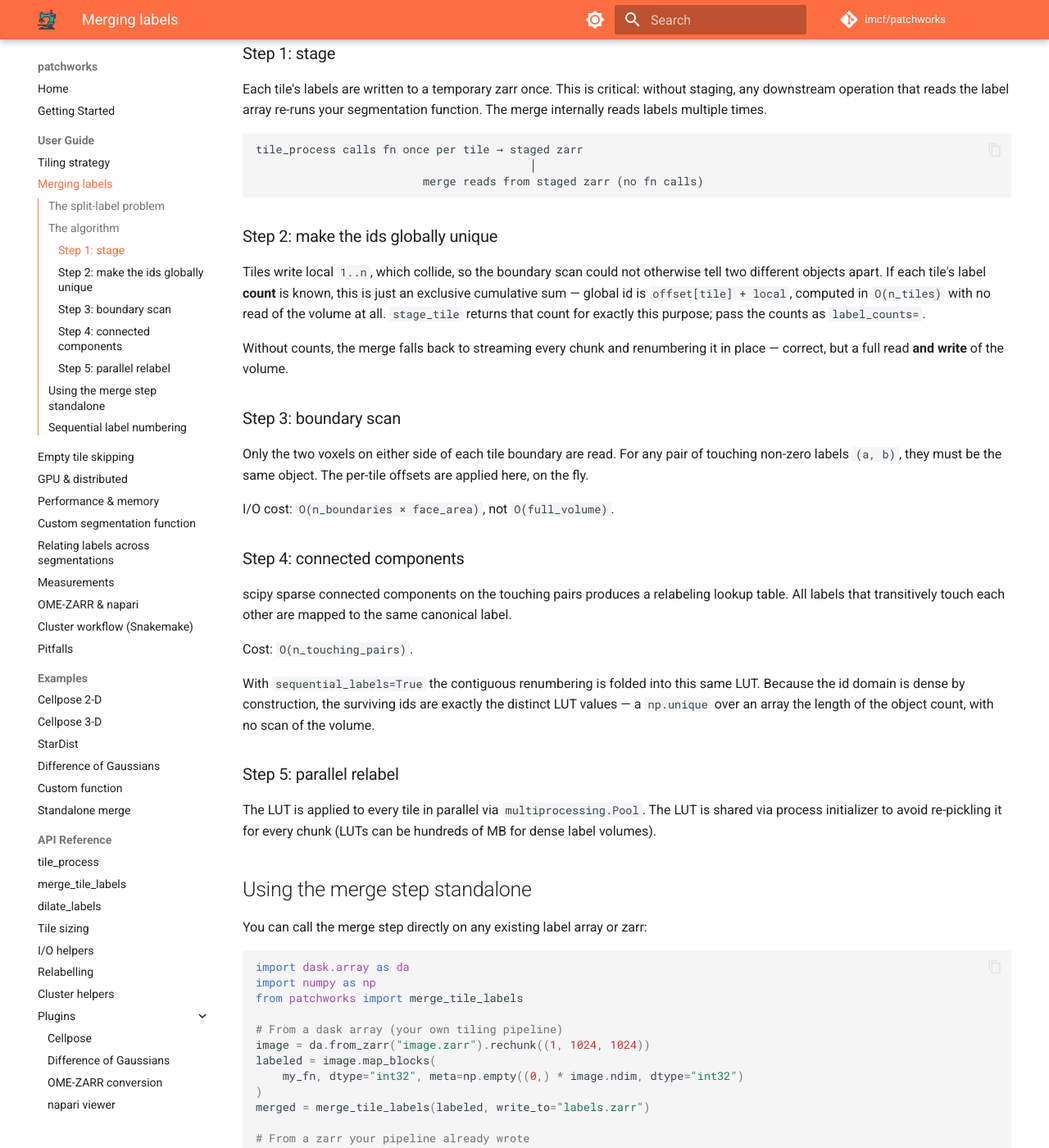
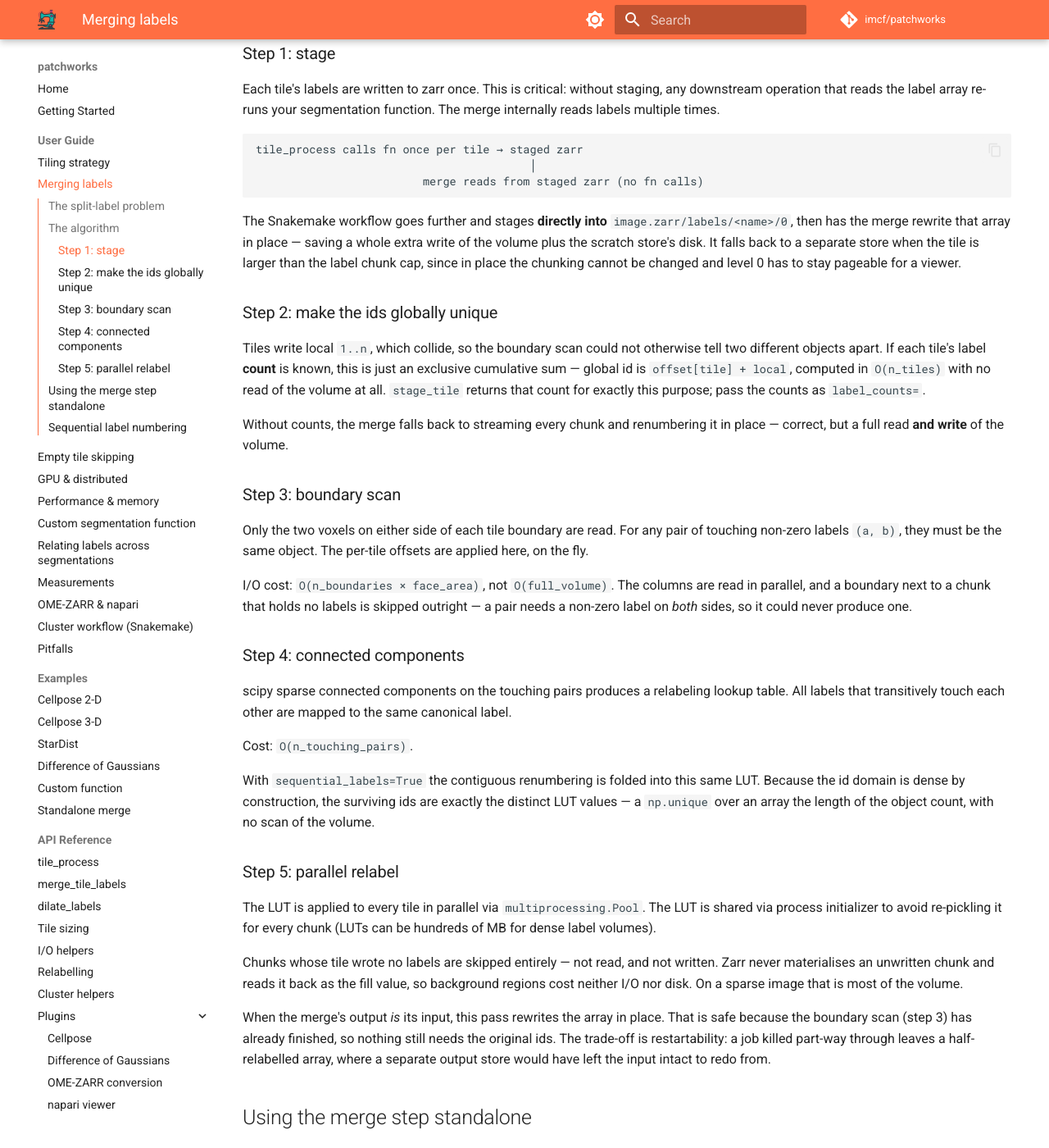
Before and after one commit to imcf/patchworks, an MkDocs documentation site: the page built from docs/guide/merging.md, in a window 1280 px wide and 1400 px high, scrolled down 618 px. Shown: the whole window at 82% size. Built offline with MkDocs 1.6.1 and Material for MkDocs 9.7.7, drawn with Linux system fonts in a browser that asks for light colours; comment, search, counter and statistics services are not loaded.

Commit message:
docs: 📝 document the in-place merge, empty-chunk skipping and block sizing
Covers the second review round: the occupancy map now lives beside
image.zarr and needs a tile-derived block (a block as coarse as the tile
makes every tile test occupied); chunks holding no labels are skipped in both
the boundary scan and the relabel, so background reaches neither disk nor
memory; and the workflow stages into the label group and relabels it in
place, taking three passes over the label volume down to two.

The restart trade-off is stated rather than glossed: in place, a job killed
mid-relabel leaves a half-relabelled array, where a separate output store
left the input intact to redo from. The label group is unregistered until the
merge finishes, so NGFF readers do not list a partial result.

Co-Authored-By: Claude Opus 5 <noreply@anthropic.com>

````diff
--- a/docs/guide/merging.md
+++ b/docs/guide/merging.md
@@ -28,15 +28,22 @@ This is the same approach used by
 
 ### Step 1: stage
 
-Each tile's labels are written to a temporary zarr once. This is critical:
-without staging, any downstream operation that reads the label array re-runs
-your segmentation function. The merge internally reads labels multiple times.
+Each tile's labels are written to zarr once. This is critical: without
+staging, any downstream operation that reads the label array re-runs your
+segmentation function. The merge internally reads labels multiple times.
 
 ```text
 tile_process calls fn once per tile → staged zarr
                                          │
                          merge reads from staged zarr (no fn calls)
 ```
+
+The Snakemake workflow goes further and stages **directly into**
+`image.zarr/labels/<name>/0`, then has the merge rewrite that array in place
+— saving a whole extra write of the volume plus the scratch store's disk. It
+falls back to a separate store when the tile is larger than the label chunk
+cap, since in place the chunking cannot be changed and level 0 has to stay
+pageable for a viewer.
 
 ### Step 2: make the ids globally unique
 
@@ -56,7 +63,10 @@ Only the two voxels on either side of each tile boundary are read. For any
 pair of touching non-zero labels `(a, b)`, they must be the same object. The
 per-tile offsets are applied here, on the fly.
 
-I/O cost: `O(n_boundaries × face_area)`, not `O(full_volume)`.
+I/O cost: `O(n_boundaries × face_area)`, not `O(full_volume)`. The columns
+are read in parallel, and a boundary next to a chunk that holds no labels is
+skipped outright — a pair needs a non-zero label on *both* sides, so it could
+never produce one.
 
 ### Step 4: connected components
 
@@ -76,6 +86,17 @@ of the object count, with no scan of the volume.
 The LUT is applied to every tile in parallel via `multiprocessing.Pool`. The
 LUT is shared via process initializer to avoid re-pickling it for every chunk
 (LUTs can be hundreds of MB for dense label volumes).
+
+Chunks whose tile wrote no labels are skipped entirely — not read, and not
+written. Zarr never materialises an unwritten chunk and reads it back as the
+fill value, so background regions cost neither I/O nor disk. On a sparse
+image that is most of the volume.
+
+When the merge's output *is* its input, this pass rewrites the array in
+place. That is safe because the boundary scan (step 3) has already finished,
+so nothing still needs the original ids. The trade-off is restartability: a
+job killed part-way through leaves a half-relabelled array, where a separate
+output store would have left the input intact to redo from.
 
 ## Using the merge step standalone
 
````
Also changed, not shown: docs/guide/skip_empty.md (+15 -2 lines), docs/guide/snakemake.md (+13 -6 lines), workflow/README.md (+9 -3 lines).
